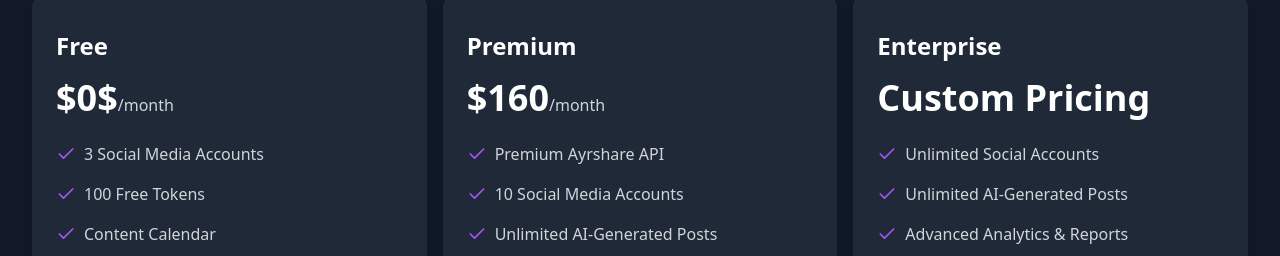
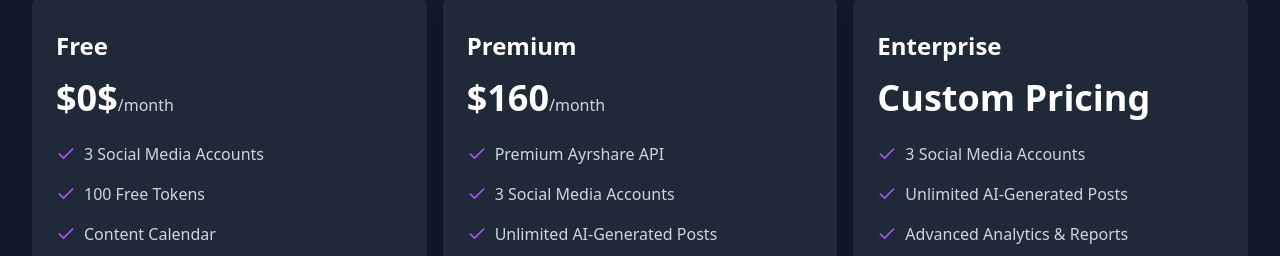
Before and after one commit to sauravdev/droids.social, a React (Vite) app: page / in a window 1280 px wide. Shown: the part 1241-1497 px from the top of the page. Built offline with nearby package versions, Linux system fonts and the light colour scheme; no server answers; the database is empty.

Commit message:
removed social accounts from pricing

```diff
--- a/src/pages/LandingPage.tsx
+++ b/src/pages/LandingPage.tsx
@@ -325,7 +325,7 @@ const pricingPlans = [
     price: '160',
     features: [
       'Premium Ayrshare API',
-      '10 Social Media Accounts',
+      '3 Social Media Accounts',
       'Unlimited AI-Generated Posts',
       'Advanced Analytics',
       'Content Calendar',
@@ -339,7 +339,7 @@ const pricingPlans = [
     name: 'Enterprise',
     price: 'Custom Pricing',
     features: [
-      'Unlimited Social Accounts',
+      '3 Social Media Accounts',
       'Unlimited AI-Generated Posts',
       'Advanced Analytics & Reports',
       'Content Calendar',
--- a/src/pages/Pricing.tsx
+++ b/src/pages/Pricing.tsx
@@ -44,7 +44,7 @@ export function Pricing() {
       price: '160',
       features: [
         'Premium Ayrshare API',
-        '10 Social Media Accounts',
+        '3 Social Media Accounts',
         'Unlimited AI-Generated Posts',
         'Advanced Analytics',
         'Content Calendar',
@@ -58,7 +58,7 @@ export function Pricing() {
       name: 'Enterprise',
       price: 'Custom Pricing',
       features: [
-        'Unlimited Social Accounts',
+        '3 Social Media Accounts',
         'Unlimited AI-Generated Posts',
         'Advanced Analytics & Reports',
         'Content Calendar',
```
